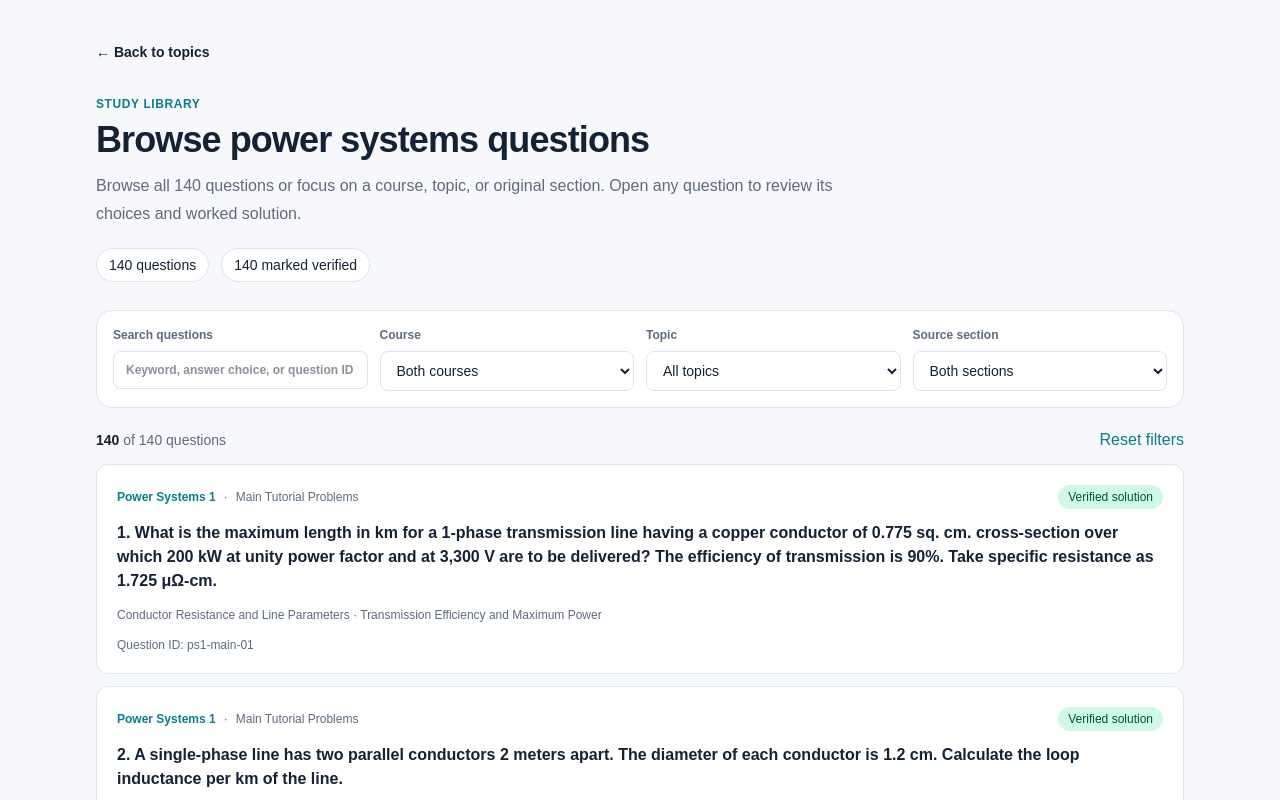
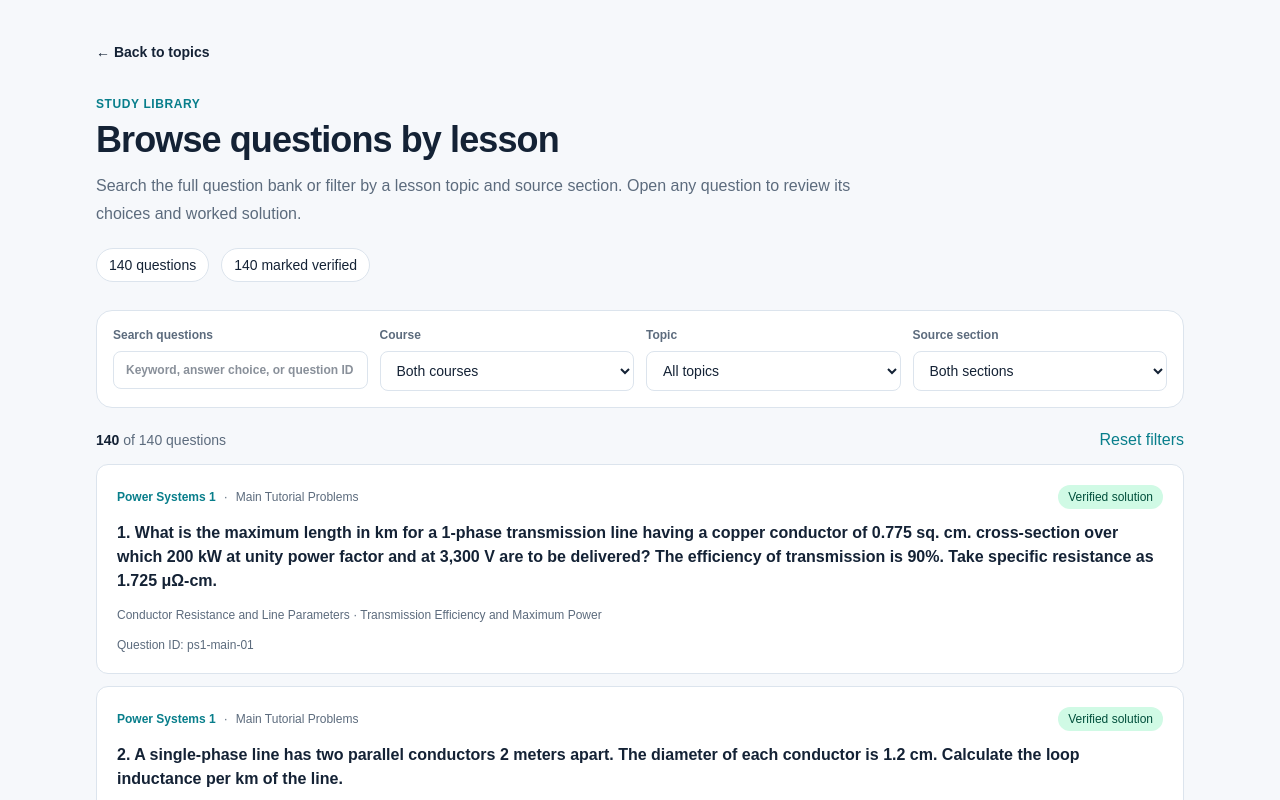
Before and after one commit to valeriovlad13-del/power-systems-lab, a Next.js app: page /problems in a window 1280 px wide. Shown: the top 800 px of the page. Built offline with nearby package versions, Linux system fonts and the light colour scheme.

Commit message:
Use topic-first question bank navigation

```diff
--- a/app/problems/page.tsx
+++ b/app/problems/page.tsx
@@ -3,11 +3,10 @@ import ProblemBrowser from "@/components/problems/problem-browser";
 import { topics } from "@/content/topics";
 import { problems } from "@/content/problems";
 
-type SearchParams = Promise<{ course?: string; topic?: string }>;
+type SearchParams = Promise<{ topic?: string }>;
 
 export default async function ProblemsPage({ searchParams }: { searchParams: SearchParams }) {
   const params = await searchParams;
-  const initialCourse = params.course === "power-systems-1" || params.course === "power-systems-2" ? params.course : "all";
   const initialTopic = params.topic && topics.some((topic) => topic.id === params.topic) ? params.topic : "all";
   const verifiedCount = problems.filter((problem) => problem.verificationStatus === "verified").length;
 
@@ -15,15 +14,15 @@ export default async function ProblemsPage({ searchParams }: { searchParams: Sea
     <main className="mx-auto max-w-6xl px-5 py-10 sm:px-8">
       <Link href="/topics" className="text-sm font-semibold text-[var(--accent)]">← Back to topics</Link>
       <p className="mt-8 text-xs font-semibold uppercase tracking-wider text-[var(--accent)]">Study library</p>
-      <h1 className="mt-2 text-3xl font-bold tracking-tight sm:text-4xl">Browse power systems questions</h1>
+      <h1 className="mt-2 text-3xl font-bold tracking-tight sm:text-4xl">Browse questions by lesson</h1>
       <p className="mt-3 max-w-3xl leading-7 text-[var(--muted)]">
-        Browse all 140 questions or focus on a course, topic, or original section. Open any question to review its choices and worked solution.
+        Search the full question bank or filter by a lesson topic and source section. Open any question to review its choices and worked solution.
       </p>
       <div className="mt-5 flex flex-wrap gap-3 text-sm">
         <span className="rounded-full border border-[var(--border)] bg-white px-3 py-1.5">{problems.length} questions</span>
         <span className="rounded-full border border-[var(--border)] bg-white px-3 py-1.5">{verifiedCount} marked verified</span>
       </div>
-      <ProblemBrowser initialCourse={initialCourse} initialTopic={initialTopic} />
+      <ProblemBrowser initialTopic={initialTopic} />
     </main>
   );
 }
```
